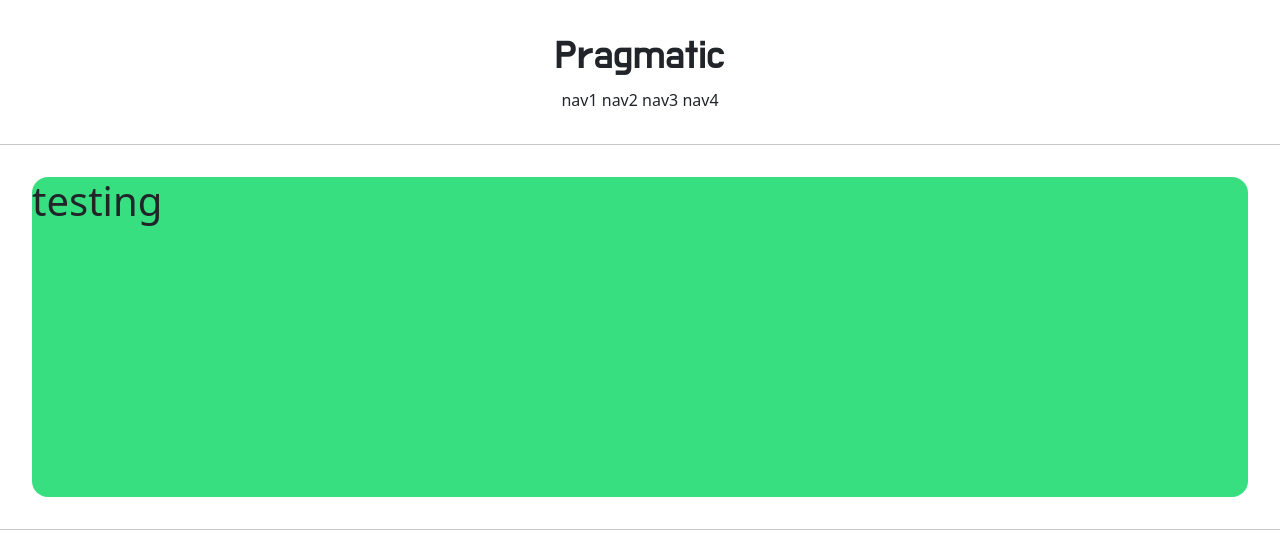
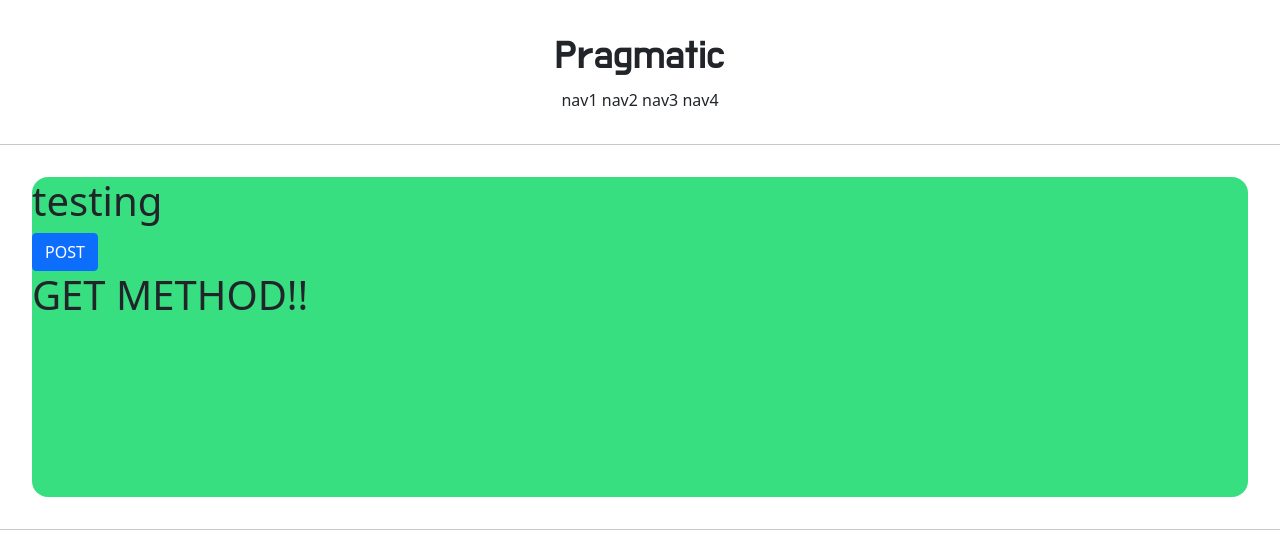
Before and after one commit to HM-L-1996/Pragmatic, a Django app: page /account/hello_world/ in a window 1280 px wide. Shown: the top 559 px of the page. Run offline with Django 3.2, Linux system fonts and the light colour scheme.

Commit message:
Django course 16 commit

```diff
--- a/accountapp/templates/accountapp/hello_world.html
+++ b/accountapp/templates/accountapp/hello_world.html
@@ -6,6 +6,14 @@
         <h1>
             testing
         </h1>
+
+        <form action="/account/hello_world/" method="post">
+            {% csrf_token %}
+            <input type="submit" class="btn btn-primary" value="POST">
+        </form>
+        <h1>
+            {{ text }}
+        </h1>
     </div>
 
 {% endblock %}
--- a/accountapp/views.py
+++ b/accountapp/views.py
@@ -3,4 +3,8 @@ from django.shortcuts import render
 
 
 def hello_world(request):
-    return render(request,'accountapp/hello_world.html')
+
+    if request.method == "POST":
+        return render(request,'accountapp/hello_world.html',context={'text':'POST METHOD!!'})
+    else:
+        return render(request, 'accountapp/hello_world.html', context={'text': 'GET METHOD!!'})
```
Also changed, not shown: README.md.
